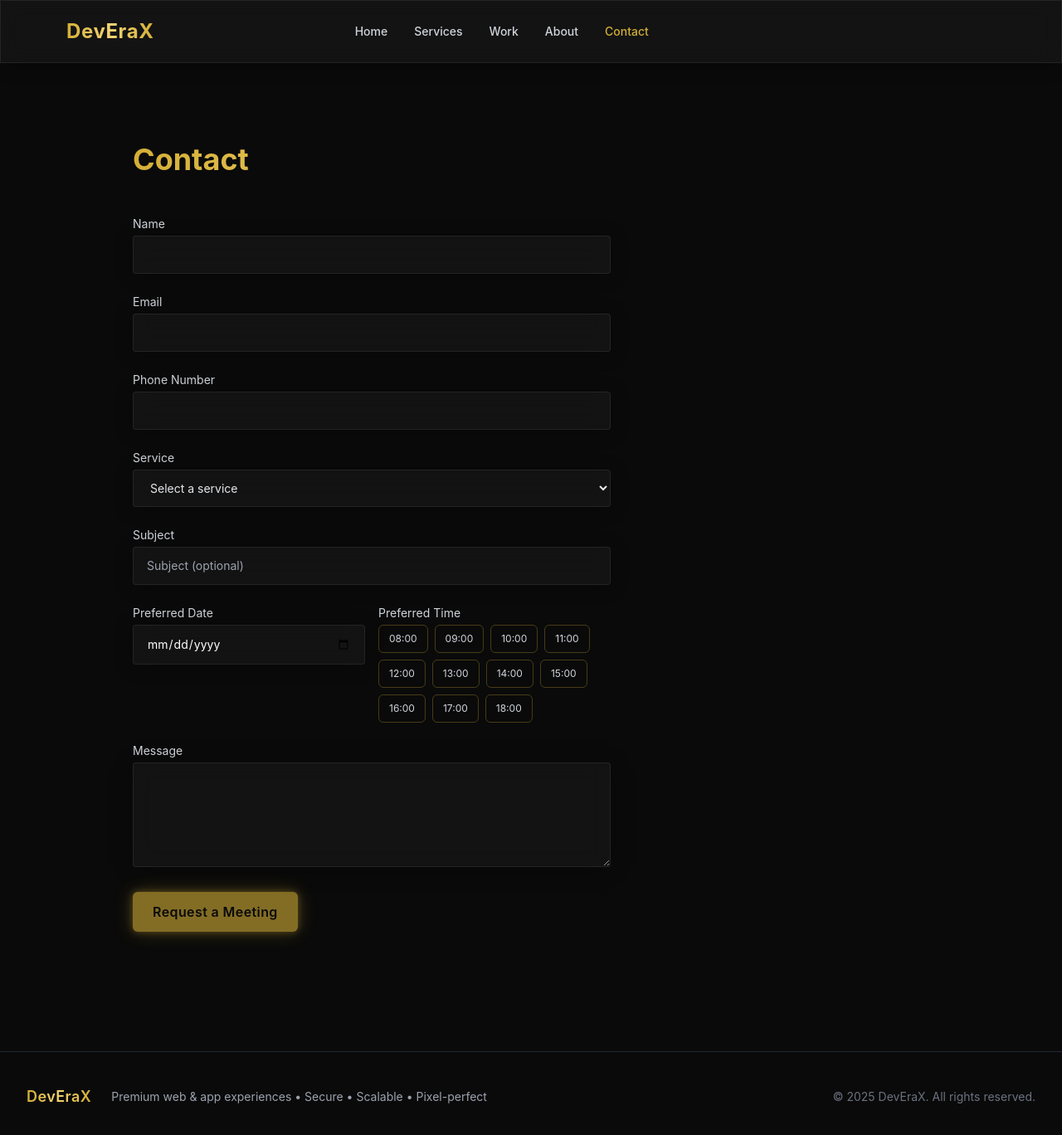
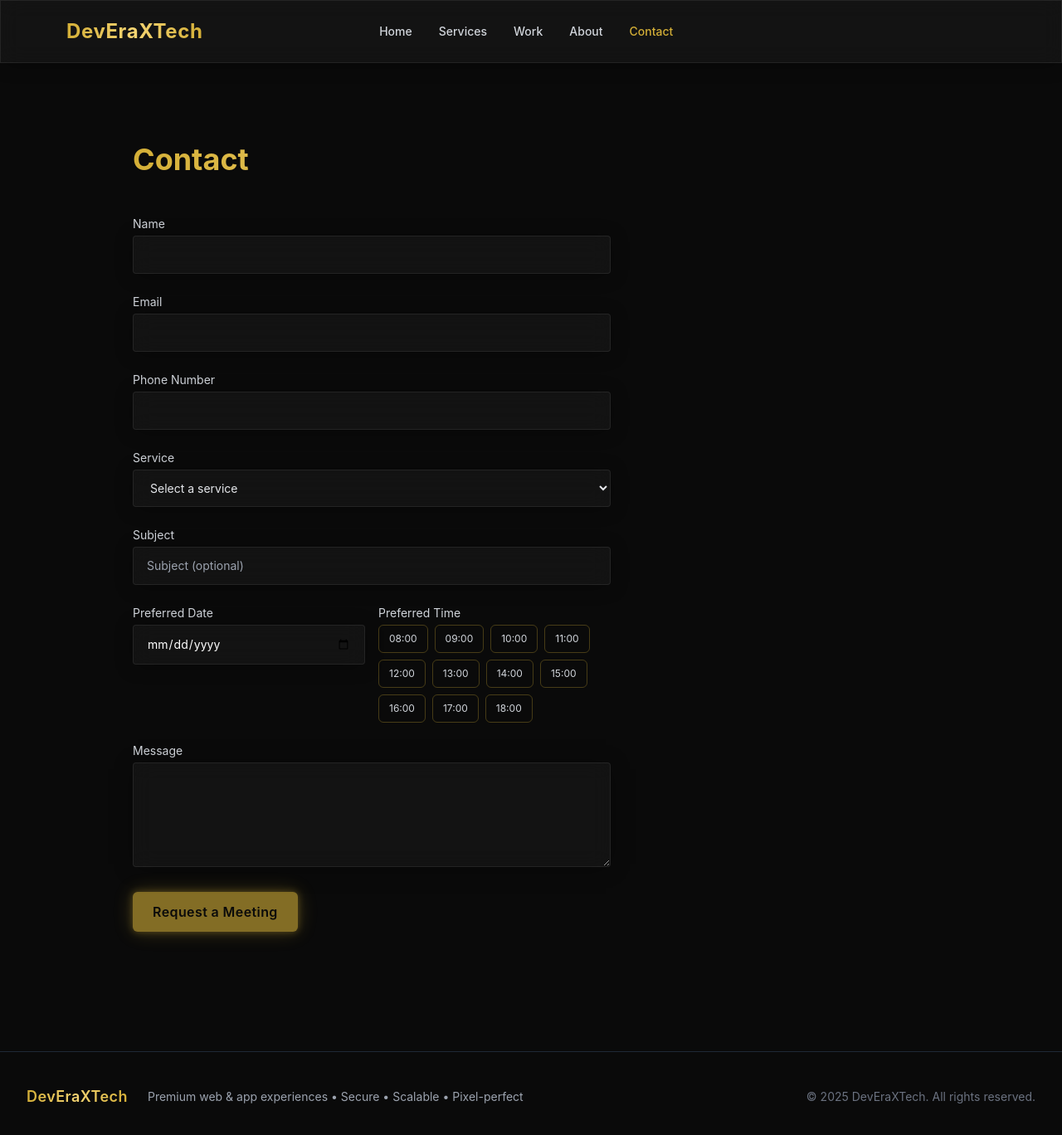
Before and after one commit to Karimjr21/DevEraXTech, a React (Vite) app in the folder frontend/: page /contact in a window 1280 px wide. Shown: the top 1368 px of the page at 83% size. Built offline with nearby package versions, Linux system fonts and the light colour scheme.

Commit message:
23 commit

```diff
--- a/frontend/components/ui/Footer.jsx
+++ b/frontend/components/ui/Footer.jsx
@@ -2,11 +2,11 @@ export default function Footer() {
   return (
     <footer className="border-t border-gray-800 mt-12">
       <div className="max-w-7xl mx-auto px-8 py-10 text-sm flex flex-col md:flex-row md:items-center md:justify-between gap-6">
-        <div className="font-semibold tracking-wide gold-gradient-text text-lg">DevEraX</div>
+        <div className="font-semibold tracking-wide gold-gradient-text text-lg">DevEraXTech</div>
         <div className="flex-1 text-gray-400 leading-relaxed">
           Premium web & app experiences • Secure • Scalable • Pixel-perfect
         </div>
-        <div className="text-gray-500">© {new Date().getFullYear()} DevEraX. All rights reserved.</div>
+        <div className="text-gray-500">© {new Date().getFullYear()} DevEraXTech. All rights reserved.</div>
       </div>
     </footer>
   );
--- a/frontend/components/ui/Navbar.jsx
+++ b/frontend/components/ui/Navbar.jsx
@@ -17,7 +17,13 @@ export default function Navbar() {
     <header className="sticky top-0 z-50 glass">
       <nav className="max-w-6xl mx-auto px-4 py-3 flex items-center justify-between">
         <div className="flex items-center gap-4">
-          <div className="text-2xl font-bold gold-gradient-text tracking-wide">DevEraX</div>
+          <NavLink
+            to="/"
+            onClick={() => { if (typeof window !== 'undefined' && window.__setNavOpen) window.__setNavOpen(false); }}
+            className="text-2xl font-bold gold-gradient-text tracking-wide"
+          >
+            DevEraXTech
+          </NavLink>
         </div>
         {/* Desktop nav */}
         <ul className="hidden md:flex gap-8 text-sm font-medium">
```
